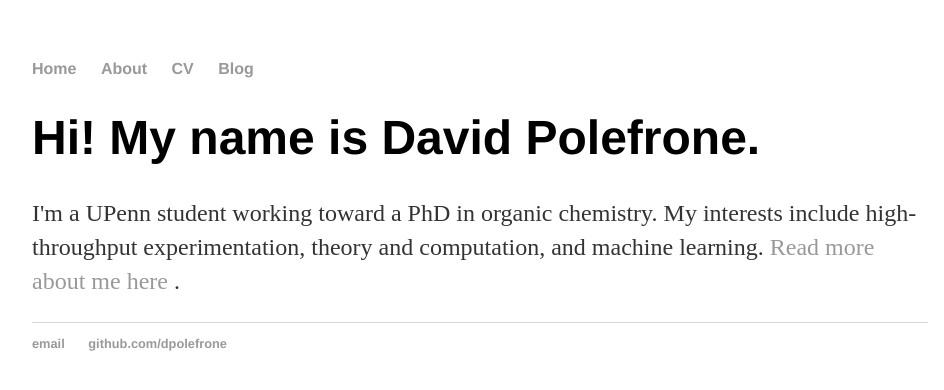
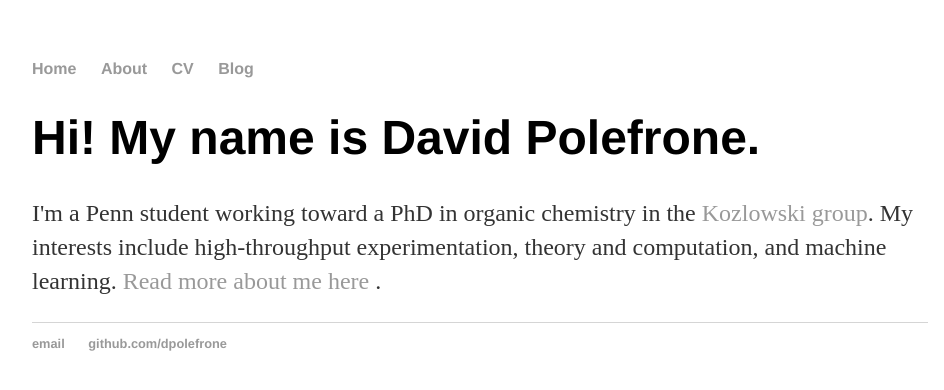
Before and after one commit to dpolefrone/dpolefrone.github.io, a Jekyll site: the page built from index.html, in a window 1280 px wide. Shown: the top 390 px of the page, without its empty margins (160-1104 px from the left). Built offline with Jekyll 4.4.1, drawn with Linux system fonts in a browser that asks for light colours.

Commit message:
Update index.html

```diff
--- a/index.html
+++ b/index.html
@@ -4,7 +4,7 @@ title: David Polefrone
 ---
 <div class="blurb">
 	<h1>Hi! My name is David Polefrone.</h1>
-	<p>I'm a UPenn student working toward a PhD in organic chemistry.
+	<p>I'm a Penn student working toward a PhD in organic chemistry in the <a href="https://www.mckgroup.org/">Kozlowski group</a>.
 		My interests include high-throughput experimentation,
 		theory and computation,
 		and machine learning.
```
